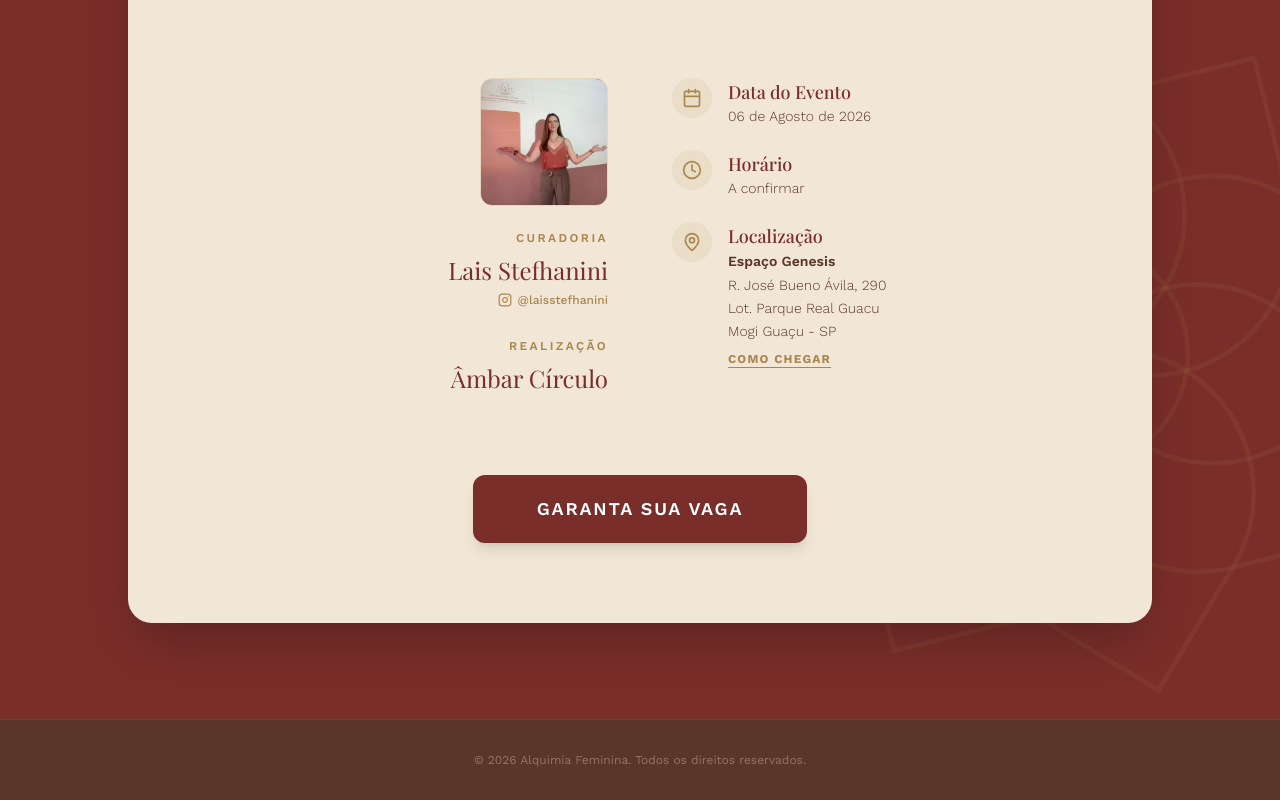
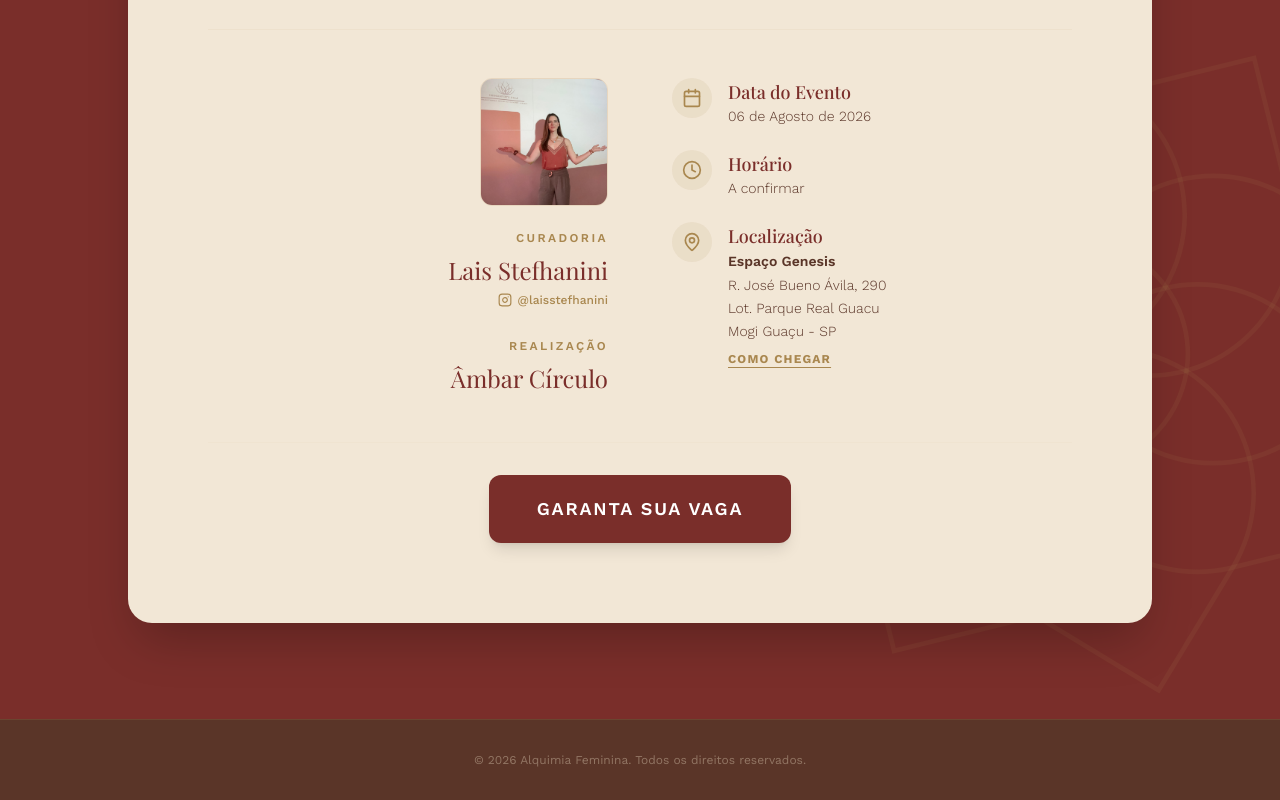
Before and after one commit to guigomes1988/alquimiafeminina, a React (Vite) app: page / in a window 1280 px wide. Shown: the part 7061-7861 px from the top of the page. Built offline with nearby package versions, Linux system fonts and the light colour scheme; a web font is replaced by a local one.

Commit message:
style: remove quebra de linha do botao de ingressos e ajusta o padding

```diff
--- a/src/components/Tickets.tsx
+++ b/src/components/Tickets.tsx
@@ -202,7 +202,7 @@ export default function Tickets() {
 
           {/* Botão de Inscrição Centralizado */}
           <div className="mt-12 text-center border-t border-alquimia-sand/20 pt-8">
-            <button className="w-full md:w-auto bg-alquimia-wine text-white px-16 py-5 text-lg font-semibold hover:bg-alquimia-terra transition-colors duration-300 rounded-xl shadow-lg hover:shadow-xl uppercase tracking-widest">
+            <button className="w-auto bg-alquimia-wine text-white px-8 sm:px-12 py-4 sm:py-5 text-sm sm:text-base md:text-lg font-semibold hover:bg-alquimia-terra transition-colors duration-300 rounded-xl shadow-lg hover:shadow-xl uppercase tracking-widest whitespace-nowrap">
               GARANTA SUA VAGA
             </button>
           </div>
```
